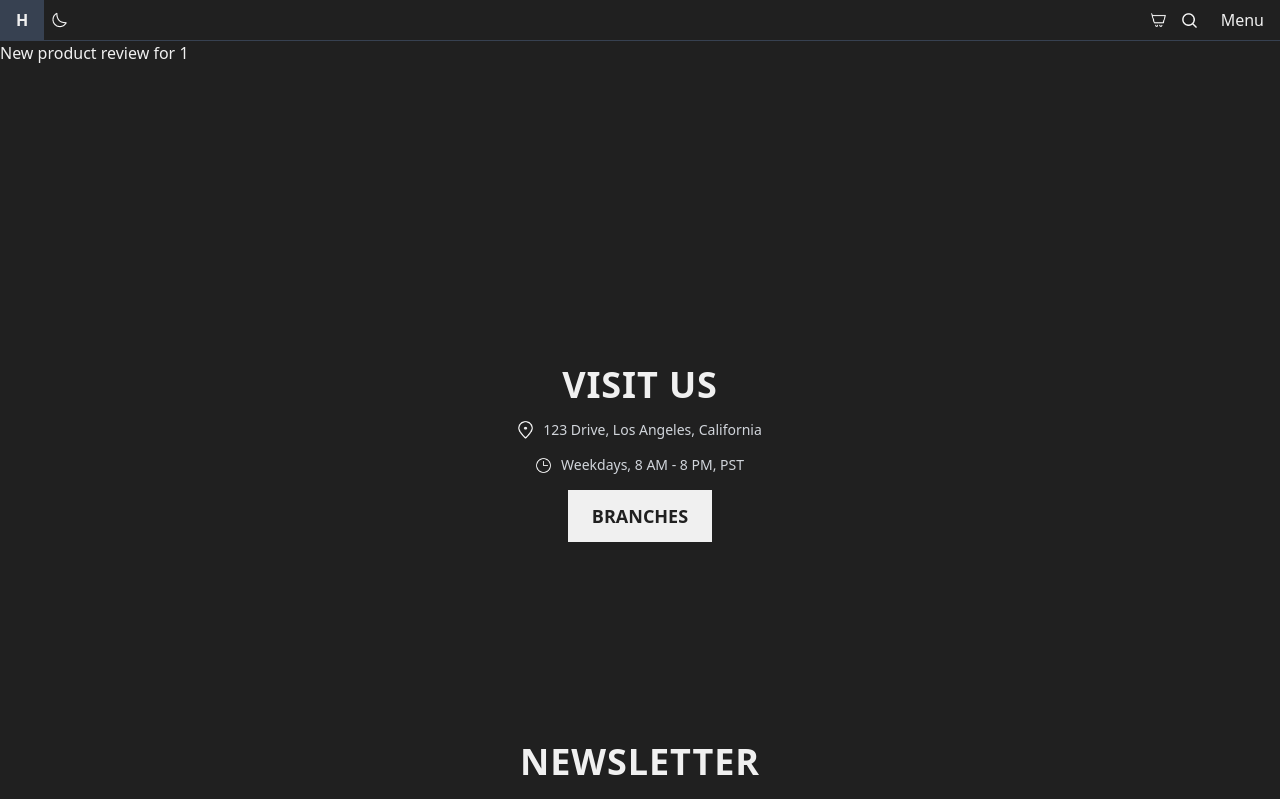
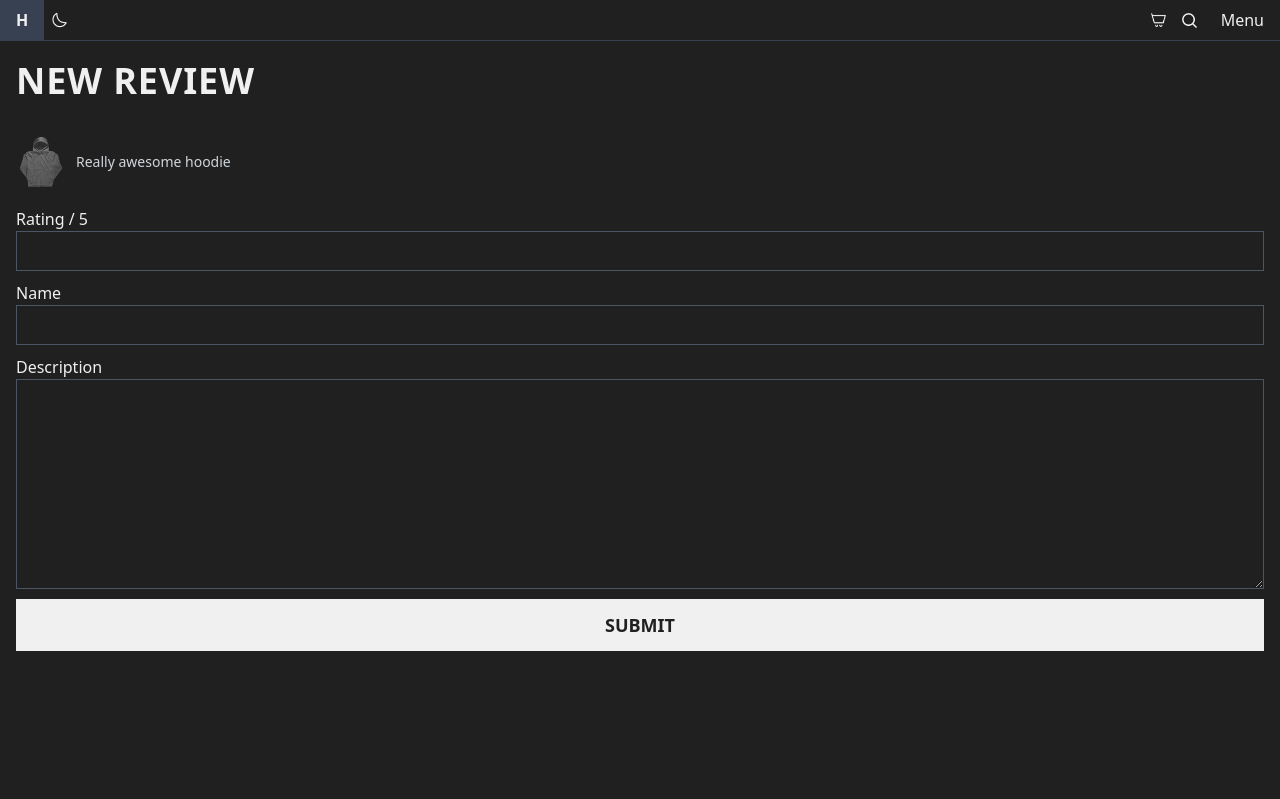
Before and after one commit to nathanelcorpuz/hoodienee, a Next.js app: page /products/1/review/new in a window 1280 px wide. Shown: the top 799 px of the page. Built offline with nearby package versions, Linux system fonts and the light colour scheme.

Commit message:
new review

```diff
--- a/app/products/[slug]/@modal/(.)review/new/page.tsx
+++ b/app/products/[slug]/@modal/(.)review/new/page.tsx
@@ -1,9 +1,14 @@
 import ModalWrapper from "@/components/wrappers/ModalWrapper";
+import NewReview from "../../../review/_components/NewReview";
 
 export default function NewReviewPage({
   params,
 }: {
   params: { slug: string };
 }) {
-  return <ModalWrapper>New product review for {params.slug}</ModalWrapper>;
+  return (
+    <ModalWrapper heading="New review">
+      <NewReview />
+    </ModalWrapper>
+  );
 }
--- /dev/null
+++ b/app/products/[slug]/review/_components/NewReview.tsx
@@ -0,0 +1,24 @@
+import Input from "@/components/inputs/Input";
+import TextArea from "@/components/inputs/TextArea";
+import HeadingText from "@/components/texts/HeadingText";
+import Image from "next/image";
+import productImg from "@/public/square/13.png";
+import StandardText from "@/components/texts/StandardText";
+import Button from "@/components/Button";
+
+export default function NewReview() {
+  return (
+    <div className="flex flex-col gap-[20px] p-4">
+      <div className="flex items-center gap-[10px]">
+        <Image src={productImg} alt="sample product" width={50} height={50} />
+        <StandardText>Really awesome hoodie</StandardText>
+      </div>
+      <form className="flex flex-col gap-[10px]">
+        <Input props={{ type: "number" }} label="Rating / 5" />
+        <Input label="Name" />
+        <TextArea label="Description" />
+        <Button>Submit</Button>
+      </form>
+    </div>
+  );
+}
--- a/app/products/[slug]/review/new/page.tsx
+++ b/app/products/[slug]/review/new/page.tsx
@@ -1,9 +1,16 @@
 import PageWrapper from "@/components/wrappers/PageWrapper";
+import NewReview from "../_components/NewReview";
+import HeadingText from "@/components/texts/HeadingText";
 
 export default function NewReviewPage({
   params,
 }: {
   params: { slug: string };
 }) {
-  return <PageWrapper>New product review for {params.slug}</PageWrapper>;
+  return (
+    <PageWrapper className="gap-[20px]">
+      <HeadingText className="px-4 pt-[20px]">New review</HeadingText>
+      <NewReview />
+    </PageWrapper>
+  );
 }
--- a/components/wrappers/ModalWrapper.tsx
+++ b/components/wrappers/ModalWrapper.tsx
@@ -2,6 +2,7 @@
 
 import useClickOutside from "@/hooks/useClickOutside";
 import { useRouter } from "next/navigation";
+import HeadingText from "../texts/HeadingText";
 
 export default function ModalWrapper({
   children,
@@ -32,7 +33,7 @@ export default function ModalWrapper({
         dark:bg-black"
       >
         <div className="flex justify-between">
-          <p className="p-2 font-black">{heading}</p>
+          <HeadingText className="p-2">{heading}</HeadingText>
           <button
             className="p-2 text-gray-600 dark:text-gray-400"
             onClick={() =>
```
